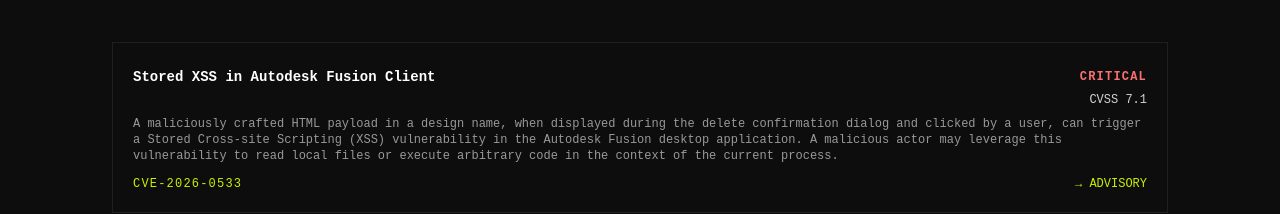
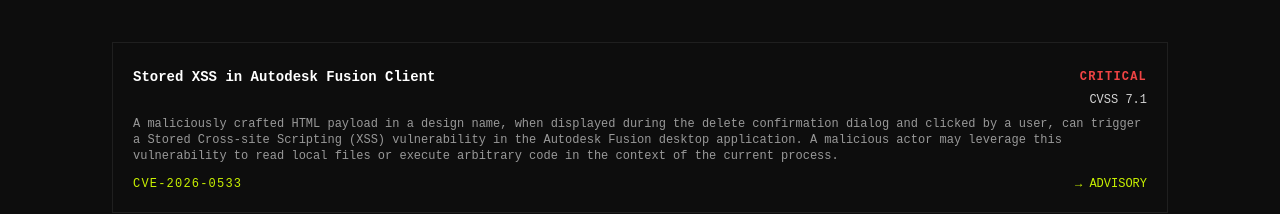
Before and after one commit to K3S3l7/my-blog, a Next.js app: page /cves in a window 1280 px wide. Shown: the part 151-365 px from the top of the page. Built offline with nearby package versions, Linux system fonts and the light colour scheme.

Commit message:
Change CRITICAL severity color to a darker shade

```diff
--- a/app/cves/page.tsx
+++ b/app/cves/page.tsx
@@ -20,7 +20,7 @@
 ];
 
 const severityColor: Record<string, string> = {
-  CRITICAL: "text-red-400",
+  CRITICAL: "text-red-500",
   HIGH: "text-orange-400",
   MEDIUM: "text-yellow-400",
   LOW: "text-green-400",
```
